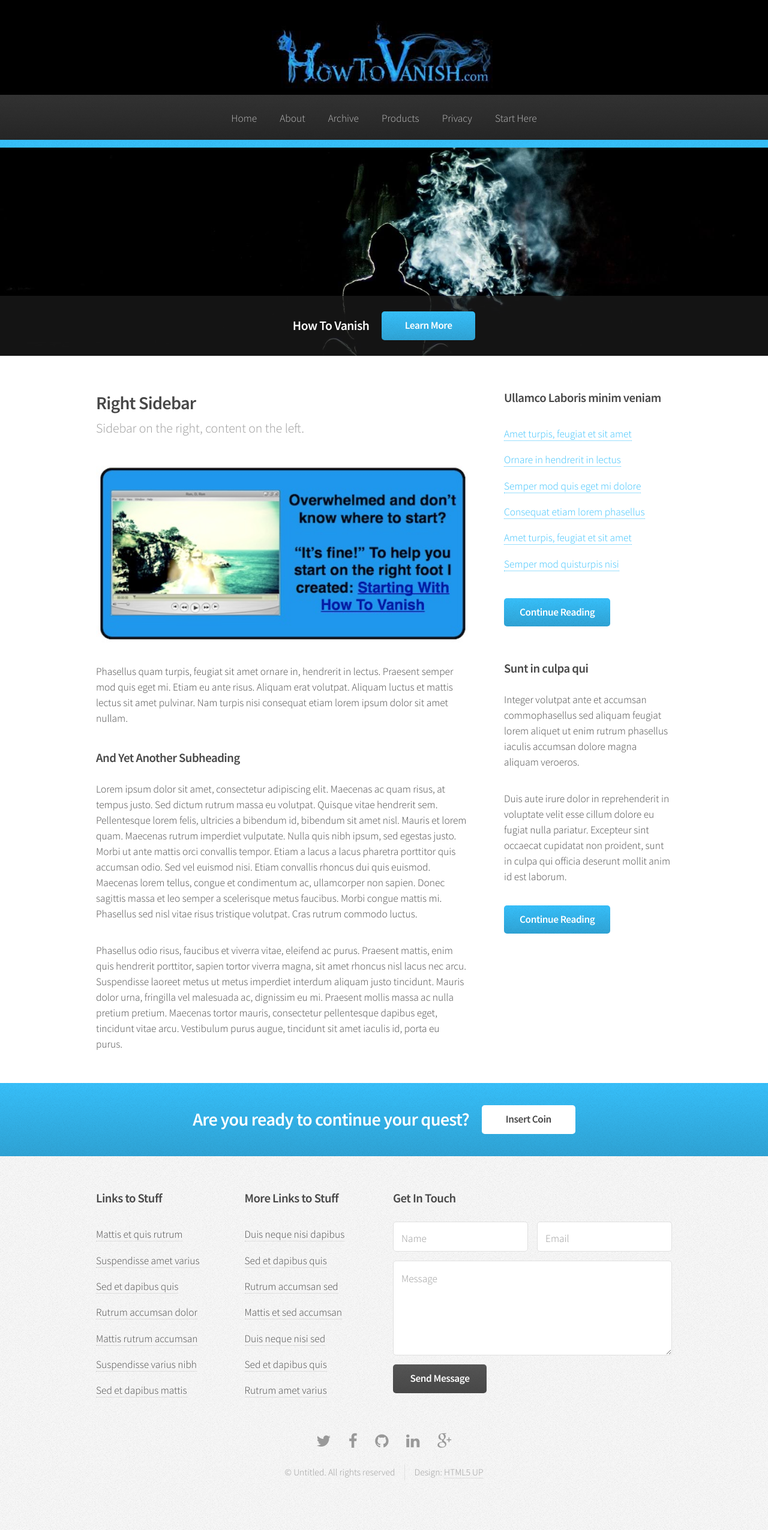
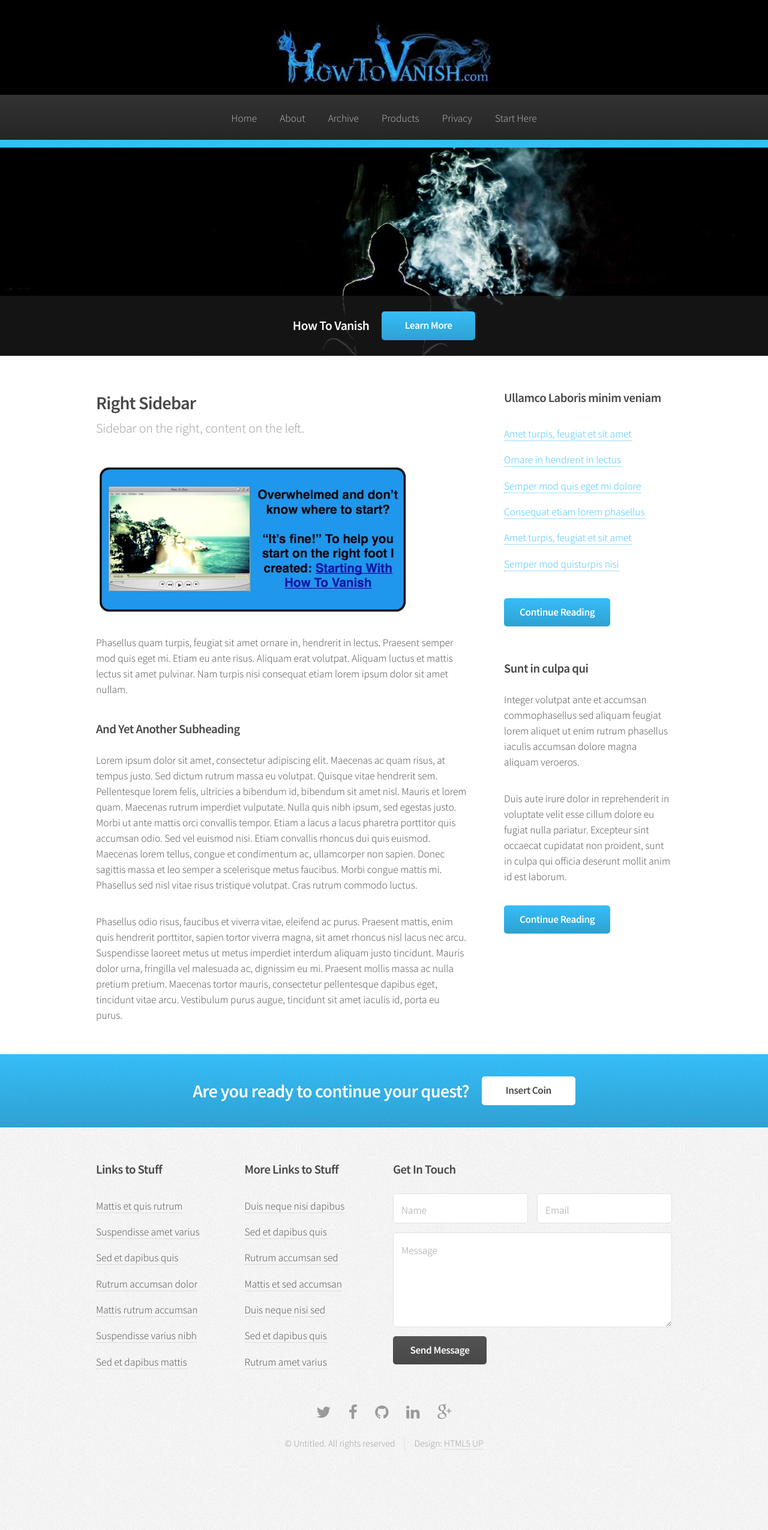
Before and after one commit to kripikroli/dev_howtovanish, a Jekyll site: the page built from index.html, in a window 1280 px wide. Shown: the whole page at 60% size. Built offline with Jekyll 4.4.1, drawn with Linux system fonts in a browser that asks for light colours; the list of posts is cut into pages by our own code; after the commit the page ends 2502 px from its top, so only the background shows below that.

Commit message:
changes featured

```diff
--- a/assets/css/style.css
+++ b/assets/css/style.css
@@ -270,7 +270,8 @@
 
 			.image.featured img {
 				display: block;
-				width: 100%;
+				width: 520px;
+				height: 248px;
 			}
 
 /* Icon */
```
